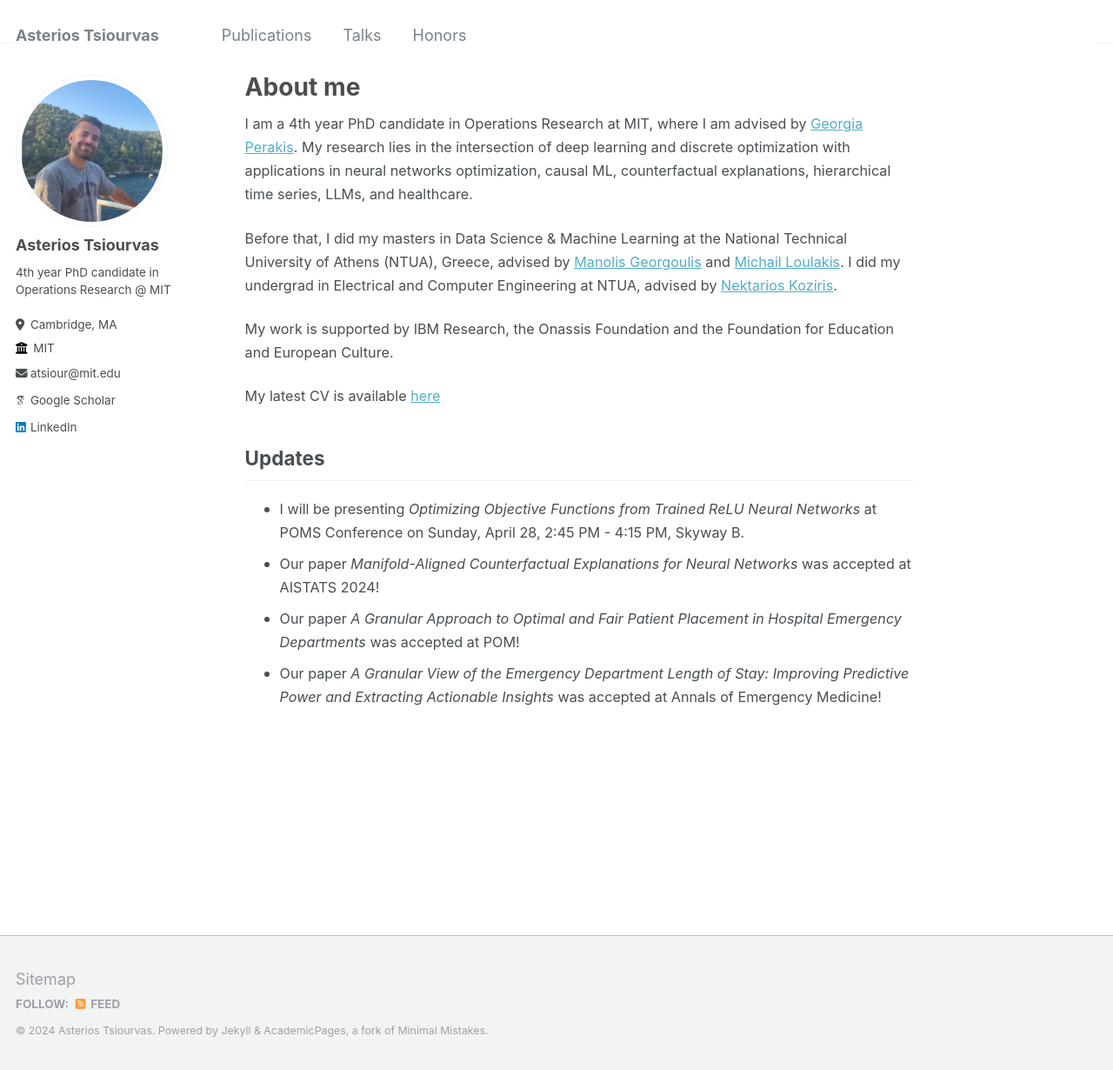
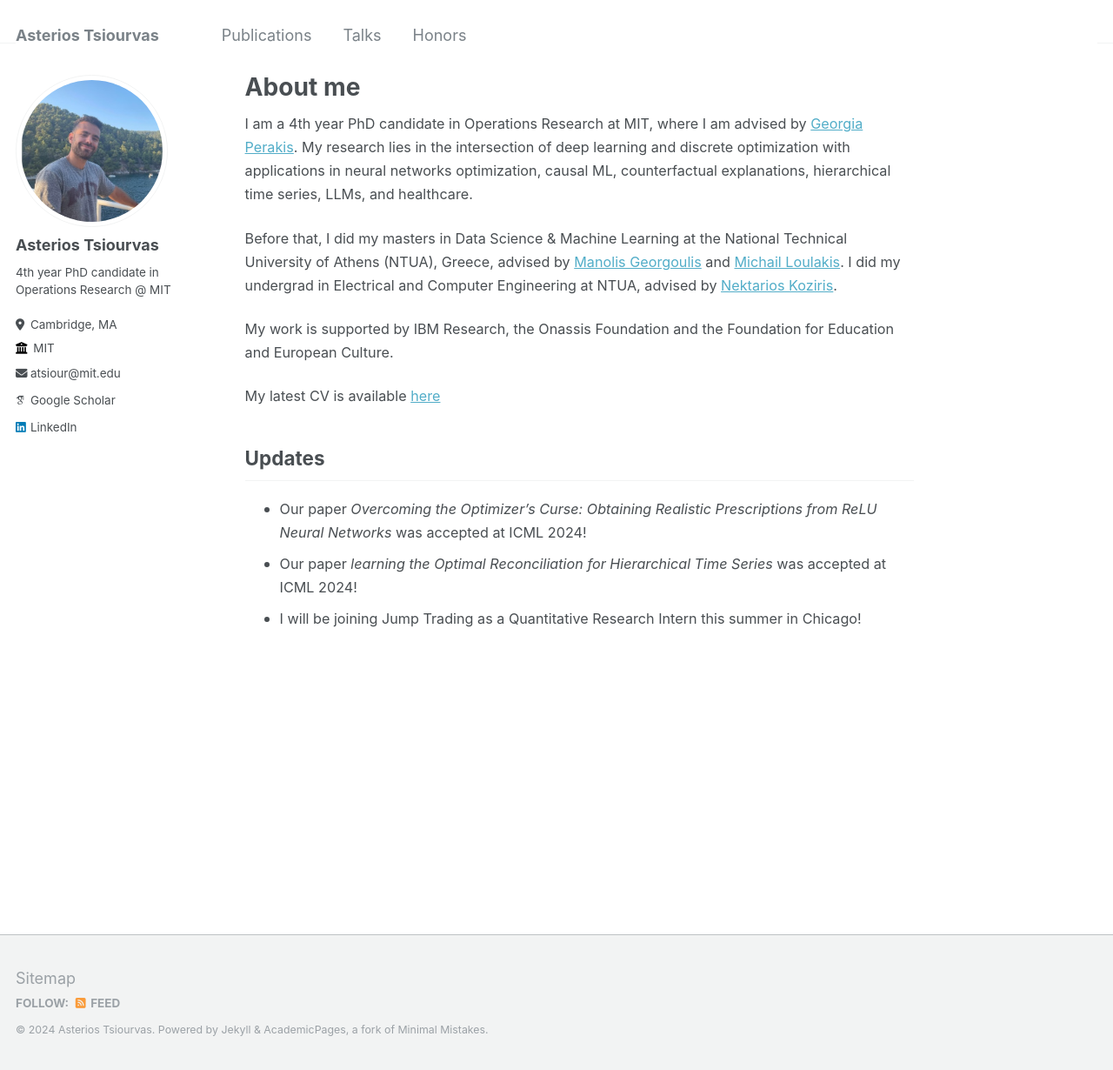
Before and after one commit to asterios-tsiourvas/asterios-tsiourvas.github.io, a Jekyll site: the page built from _pages/about.md, in a window 1280 px wide and 1230 px high. Shown: the whole window at 87% size. Built offline with Jekyll 4.4.1, drawn with Linux system fonts in a browser that asks for light colours; some web fonts are replaced.

Commit message:
initial_commit

```diff
--- a/_pages/about.md
+++ b/_pages/about.md
@@ -17,7 +17,6 @@ redirect_from:
 <br>
 ## Updates
 
-  * <span style="font-size: 0.9em;">I will be presenting *Optimizing Objective Functions from Trained ReLU Neural Networks* at POMS Conference on Sunday, April 28, 2:45 PM - 4:15 PM, Skyway B.</span>
-  * <span style="font-size: 0.9em;">Our paper *Manifold-Aligned Counterfactual Explanations for Neural Networks* was accepted at AISTATS 2024!</span>
-  * <span style="font-size: 0.9em;">Our paper *A Granular Approach to Optimal and Fair Patient Placement in Hospital Emergency Departments* was accepted at POM!</span>
-  * <span style="font-size: 0.9em;">Our paper *A Granular View of the Emergency Department Length of Stay: Improving Predictive Power and Extracting Actionable Insights* was accepted at Annals of Emergency Medicine!</span>
+  * <span style="font-size: 0.9em;">Our paper *Overcoming the Optimizer's Curse: Obtaining Realistic Prescriptions from ReLU Neural Networks* was accepted at ICML 2024!</span>
+  * <span style="font-size: 0.9em;">Our paper *learning the Optimal Reconciliation for Hierarchical Time Series* was accepted at ICML 2024!</span>
+  * <span style="font-size: 0.9em;">I will be joining Jump Trading as a Quantitative Research Intern this summer in Chicago! </span>
```
